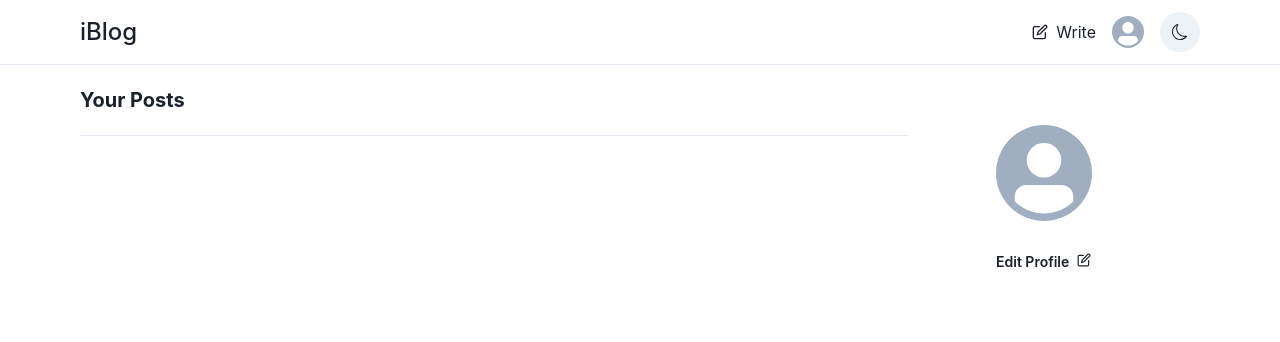
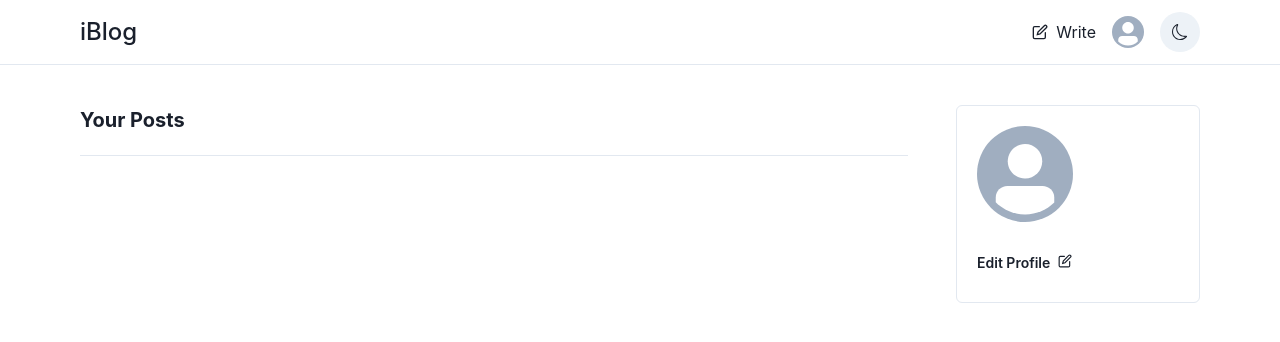
Before and after one commit to alih6051/iblog, a React (Vite) app in the folder client/: page /profile in a window 1280 px wide. Shown: the top 342 px of the page. Built offline with nearby package versions, Linux system fonts and the light colour scheme; sample sign-in values are in the browser's storage.

Commit message:
small bug fix

```diff
--- a/client/src/components/profilePage/Profile.jsx
+++ b/client/src/components/profilePage/Profile.jsx
@@ -1,5 +1,13 @@
 import React from "react";
-import { Text, VStack, Avatar, Grid, GridItem } from "@chakra-ui/react";
+import {
+  Text,
+  VStack,
+  Avatar,
+  Grid,
+  GridItem,
+  Card,
+  CardBody,
+} from "@chakra-ui/react";
 import PostCard from "../homePage/PostCard";
 import { useSelector } from "react-redux";
 import AvatarHeading from "./AvatarHeading";
@@ -10,7 +18,7 @@ function Profile() {
   console.log(user);
 
   return (
-    <Grid templateColumns={"repeat(4,1fr)"} gap={12}>
+    <Grid templateColumns={"repeat(4,1fr)"} gap={12} mt="10">
       <GridItem colSpan={{ base: "4", lg: "3" }}>
         <Text
           display={{ base: "none", lg: "block" }}
@@ -28,7 +36,9 @@ function Profile() {
         <VStack mt="10" spacing={5}></VStack>
       </GridItem>
 
-      <GridItem p="10" display={{ base: "none", lg: "block" }}>
+      <GridItem display={{ base: "none", lg: "block" }}>
+        <Card w="100%" variant="outline">
+          <CardBody>
             <Avatar size="xl" src={user.avatar_url} cursor="pointer" />
             <Text mt="5" fontWeight="bold">
               {user.name}
@@ -36,6 +46,8 @@ function Profile() {
 
             <Text size={"sm"}>{user.email}</Text>
             <EditProfile name={user.name} img={user.avatar_url} />
+          </CardBody>
+        </Card>
       </GridItem>
     </Grid>
   );
```
Also changed, not shown: client/src/components/homePage/PostCard.jsx (+4 -4 lines), client/src/components/postPage/PostForm.jsx (+6 -6 lines), client/src/utils/readingTime.js (renamed from client/src/constant/readingTime.js). Lines whose indentation alone changed are shown as unchanged.
